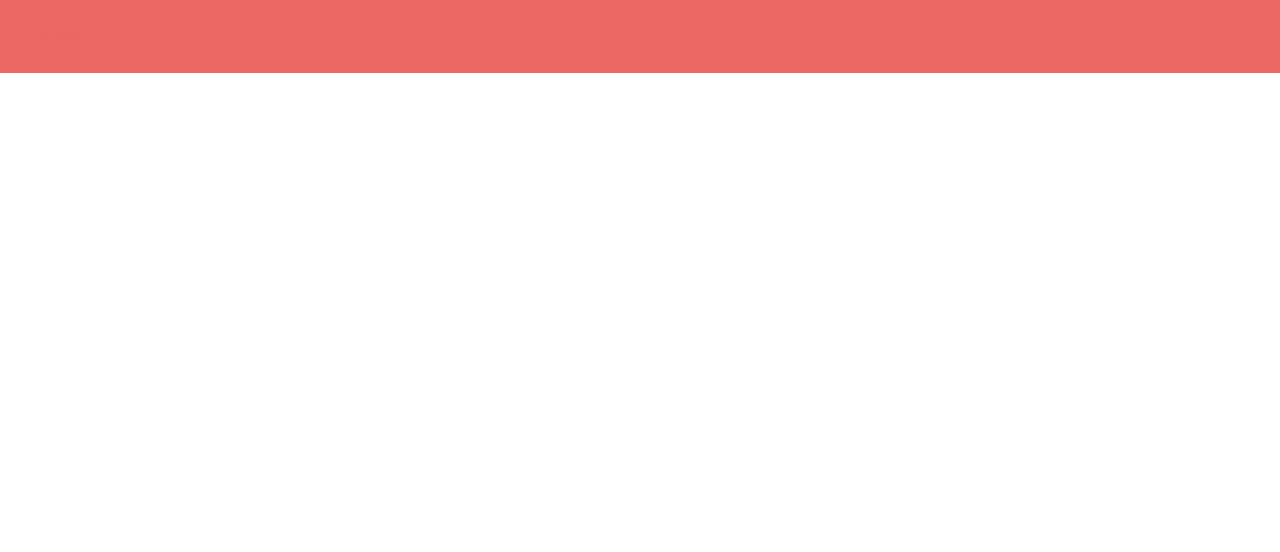
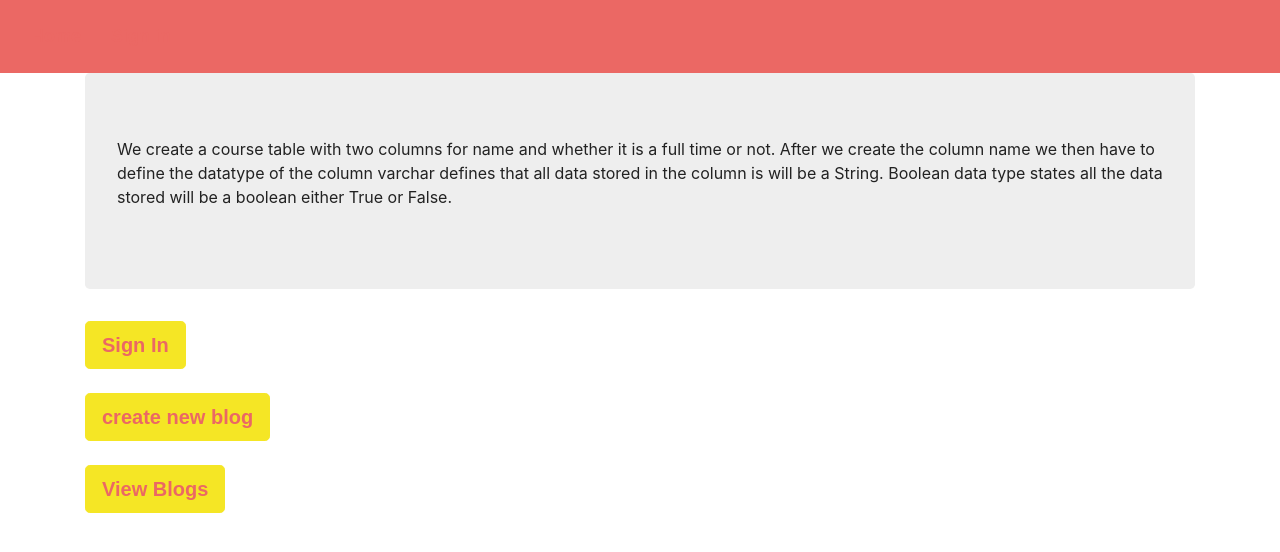
Before and after one commit to moha-abdul/blog, a Flask app: page / in a window 1280 px wide. Shown: the top 552 px of the page. Run offline with Flask 2, Linux system fonts and the light colour scheme; some libraries are stand-ins or nearby versions; some web fonts are replaced.

Commit message:
display single blog page

```diff
--- a/app/main/views.py
+++ b/app/main/views.py
@@ -1,5 +1,5 @@
 from flask import render_template,request,redirect,url_for,abort,flash
-from ..models import Role, User
+from ..models import Role, User, Blog
 from . import main
 from .forms import UpdateProfile, BlogForm
 from .. import db,photos
@@ -20,19 +20,57 @@ def index():
 def blogs():
     return render_template('blogs.html')
 
-@main.route('/new_blog')
+# @main.route('/new_blog', methods = ['GET','POST'])
+# @login_required
+# def new_blog():
+#     form = BlogForm()
+#     if form.validate_on_submit():
+#         blogs = Blog (title=form.title.data,body=form.body.data,user_id=current_user.id)
+#         db.session.add (blogs)
+#         db.session.commit ()
+
+#         flash ( 'Your blog has been created' )
+#         return redirect(url_for('.new_blog'))
+#     blogs = Blog.query.all ()
+
+#     return render_template('new_blog.html', blog_form = form)
+
+
+@main.route('/blog/new', methods=['GET','POST'])
 @login_required
 def new_blog():
     form = BlogForm()
+
     if form.validate_on_submit():
-        title = form.title.data
-        blog = form.blog.data
 
-        #save blog method
-        new_blog.save_blog()
-        return redirect(url_for('.new_blog'))
+        title=form.title.data
+        body=form.body.data
+        blog = Blog(title=title,
+                    body = body,
+                    user=current_user)
+        db.session.add(blog)
+        db.session.commit()
 
-    return render_template('blogs.html', blog_form = form)
+        # blog.save_blog(blog)
+        print('kasambuli')
+        flash('Blog created!')
+        return redirect(url_for('main.single_blog',id=blog.id))
+
+    return render_template('newblog.html', title='New Post', blog_form=form)
+
+@main.route('/blog/new/<int:id>')
+def single_blog(id):
+    blog = Blog.query.get(id)
+    return render_template('singleblog.html', blog = blog)
+
+@main.route('/allblogs')
+@login_required
+def blog_list():
+    # Function that renders the blogs and contents
+
+    blogs = Blog.query.all()
+
+    return render_template('blogs.html', blogs = blogs)
 
 @main.route('/user/<username>')
 def profile(username):
--- a/app/templates/blogs.html
+++ b/app/templates/blogs.html
@@ -9,7 +9,10 @@
     </div>
     <div class="col-md-8">
       <li>
-        {{macro.displayBlogs(blogs)}}
+      {% for blog in blogs %}
+        <h3>{{blogs.title}}</h3>
+        <p>{{blogs.body}}</p>
+      {% endfor %}
       </li>
     </div>
     <div class="col-md-2">
--- a/app/templates/index.html
+++ b/app/templates/index.html
@@ -1,6 +1,7 @@
 {% extends 'base.html'%}
 {% import 'bootstrap/wtf.html' as wtf%}
 {% import 'macros.html' as macro %}
+{% block content %}
 <div class="container">
     <div class="jumbotron">
         <p>We create a course table with two columns for name and whether it is a full time or not.
@@ -8,4 +9,14 @@
             defines that all data stored in the column is will be a String.
             Boolean data type states all the data stored will be a boolean either True or False.</p>
     </div>
+
+                <button type="button" class="btn btn-warning btn-lg text-white"><a href="auth/login">Sign In</a></button>
+                 <br>
+                <br>
+                <button type="button" class="btn btn-warning btn-lg"><a href="/blog/new">create new blog</a></button>
+                 <br>
+                <br>
+                <button type="button" class="btn btn-warning btn-lg"><a href="{{url_for('main.blog_list')}}">View Blogs</a></button>
+                <br>
 </div>
+{% endblock %}
--- a/app/templates/navbar.html
+++ b/app/templates/navbar.html
@@ -4,7 +4,7 @@
 	<!-- <ul class="navbar-nav mr-auto"> -->
 		<ul class="nav navbar-nav navbar-right">
 		{% if current_user.is_authenticated %}
-			<li class="nav-item active" style="color:rgb(255, 255, 255);padding:15px;"><a href="{{url_for('main.index')}}">Home</a></li>
+			<li class="nav-item active" style="color:rgb(255, 255, 255);padding:15px;"><a href="{{url_for('.index')}}">Home</a></li>
 			<li class="nav-item active" style="color:rgb(255, 255, 255);padding:15px;"><a href="{{url_for('main.profile',username=current_user.username)}}">Profile</a></li>
 			<li class="nav-item active" style="color:rgb(255, 255, 255);padding:15px;"><a href="{{url_for('auth.logout')}}">Sign out</a></li>
 			<li class="nav-item active" style="color:rgb(255, 255, 255);padding:15px;">{{current_user.username}}</li>
--- a/manage.py
+++ b/manage.py
@@ -5,6 +5,7 @@ from flask_migrate import Migrate, MigrateCommand
 
 from app.models import User, Role, Blog
 
+# app = create_app('production')
 app = create_app('development')
 
 manager = Manager(app)
```
Also changed, not shown: app/templates/singleblog.html (added, +32 -0 lines), config.py (+9 -3 lines), tests/test_user.py (added, +10 -0 lines), app/templates/newblog.html (renamed from app/templates/new_blog.html), tests/test_blog.py (added).
